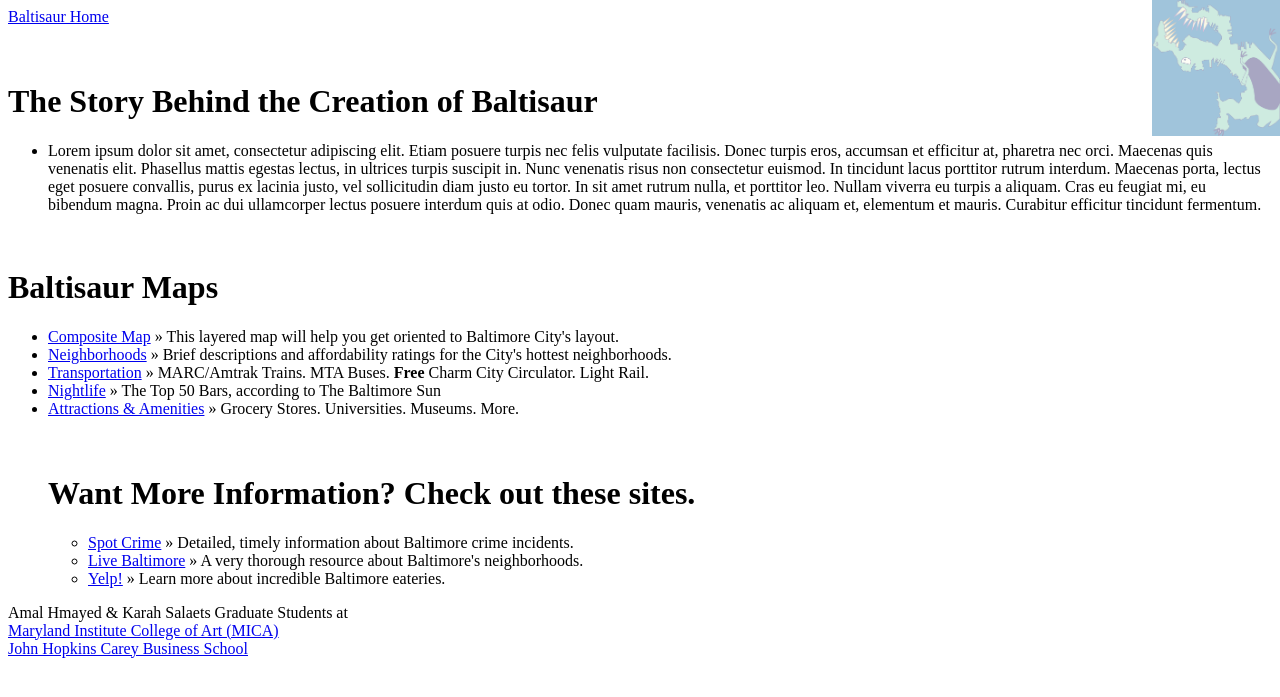
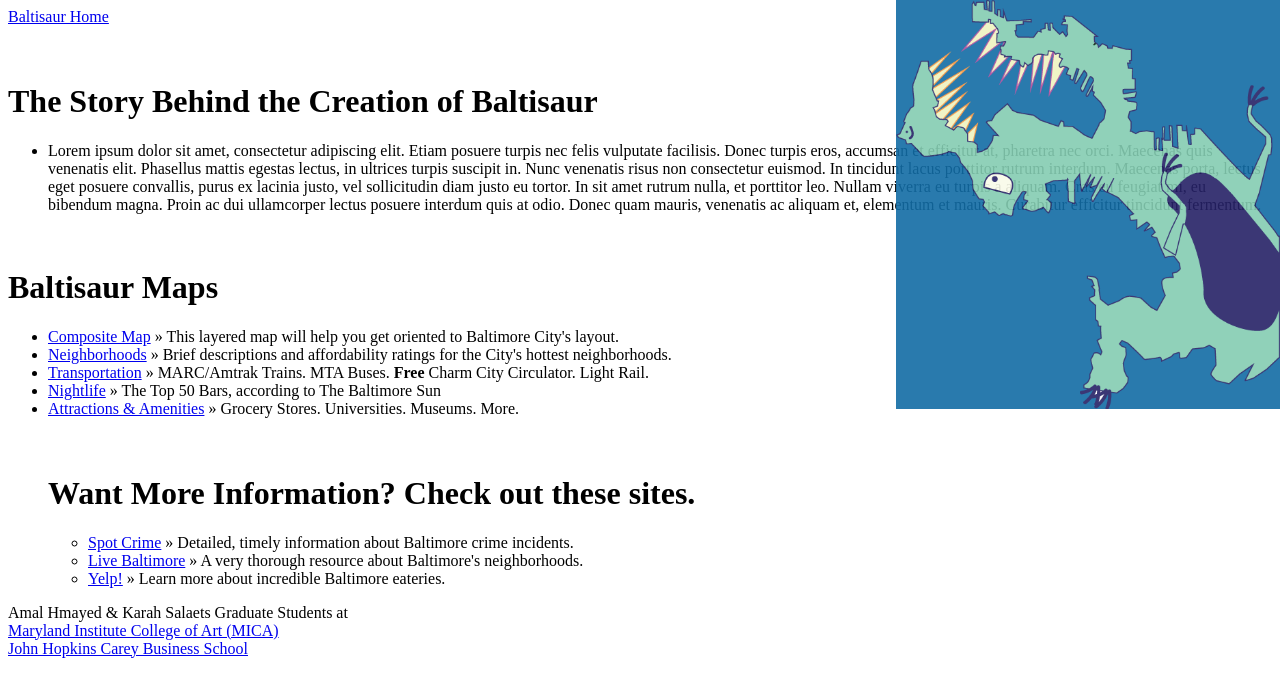
Before and after one commit to Karahmel/Baltisaur, a Jekyll site: the page built from index.html, in a window 1280 px wide. Shown: the top 697 px of the page. Built offline with Jekyll 4.4.1, drawn with Linux system fonts in a browser that asks for light colours; Markdown is read by kramdown in place of the engine named in the settings.

Commit message:
Update default.html

```diff
--- a/_layouts/default.html
+++ b/_layouts/default.html
@@ -17,7 +17,7 @@
    <script type="text/javascript">try{Typekit.load();}catch(e){}</script>
 </head>
 <body>
-<img style="opacity: 0.4; position: absolute; top: 0; right: 0; border: 0;" src="{{ site.url }}/Baltisaur/images/baltisaur.jpeg"width="10%" >
+<img style="opacity: 0.9; position: absolute; top: 0; right: 0; border: 0;" src="{{ site.url }}/Baltisaur/images/baltisaur.jpeg"width="30%" >
 <!-- ClickTale Top part -->
 <script type="text/javascript">
 var WRInitTime=(new Date()).getTime();
```
